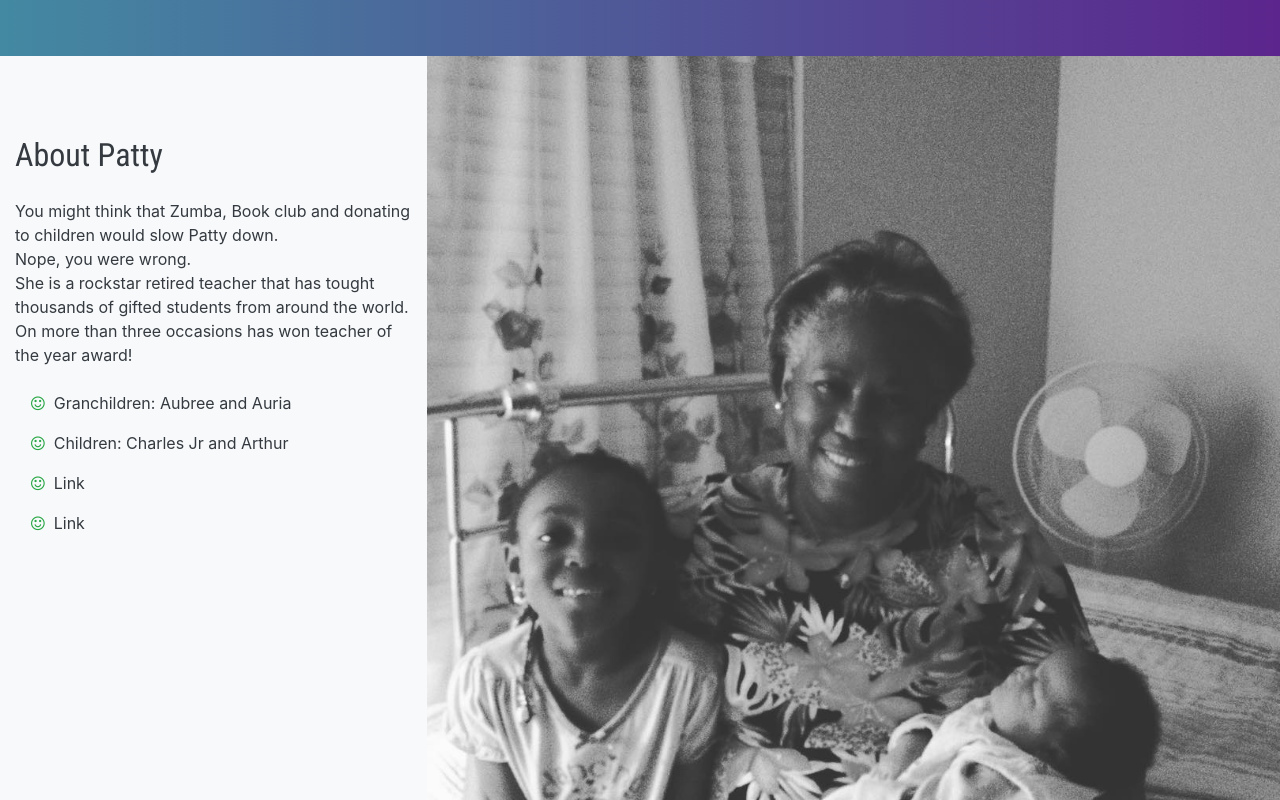
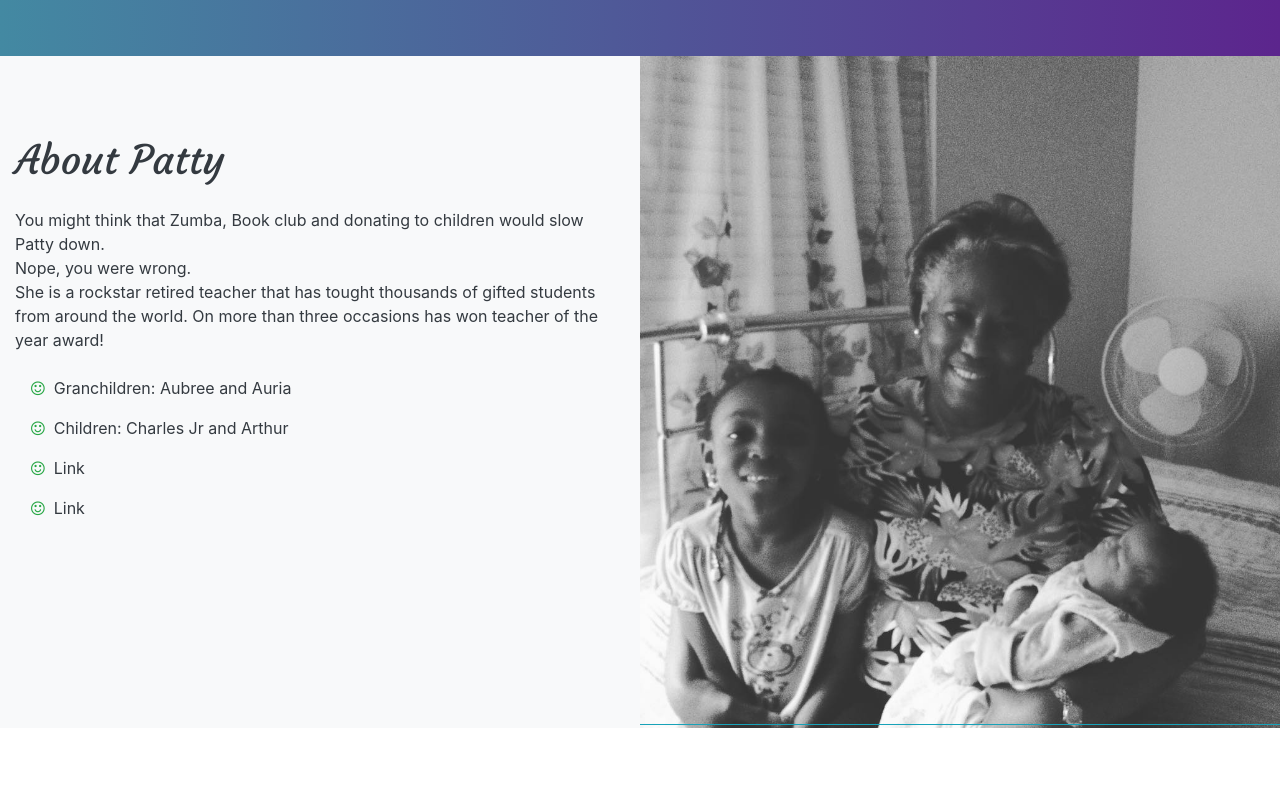
Before and after one commit to BracketNerd101/PattyPalace, a website with bundled scripts: page PattyPalace_BST4/index.html in a window 1280 px wide. Shown: the part 700-1500 px from the top of the page. Built offline with nearby package versions, Linux system fonts and the light colour scheme.

Commit message:
small layout changes

```diff
--- a/PattyPalace_BST4/css/patty.css
+++ b/PattyPalace_BST4/css/patty.css
@@ -123,7 +123,7 @@ font-family: 'Roboto Condensed', sans-serif;
 
   background-size: cover;
   background-image: url(../img/patty_babies.jpg);
-  height: 50rem;
+  height: 42rem;
   width: 100%;
 }
 .patty_text_style {
@@ -134,11 +134,18 @@ font-family: 'Roboto Condensed', sans-serif;
 
 }
 
+.patty_text_style_2 {
+
+  margin-top: 5rem;
+  margin-bottom: 1.5rem;
+
+}
+
 .patty_travel_img {
 
   background-size: cover;
   background-image: url(../img/chaz_mom.jpg);
-  height: 50rem;
+  height: 42rem;
   width: 100%;
 }
 
--- a/PattyPalace_BST4/index.html
+++ b/PattyPalace_BST4/index.html
@@ -5,7 +5,7 @@
 
     <meta charset="utf-8">
     <meta name="viewport" content="width=device-width, initial-scale=1, shrink-to-fit=no">
-    <meta name="description" content="Meet Patty ">
+    <meta name="description" content="Meet Patty">
     <meta name="author" content="">
 
     <title>Meet Patty</title>
@@ -41,6 +41,9 @@
         </button>
         <div class="collapse navbar-collapse" id="navbarResponsive">
           <ul class="navbar-nav ml-auto">
+           <li class="nav-item">
+              <a class="nav-link text-dark js-scroll-trigger" href="#hero_banner">Home</a>
+            </li>
             <li class="nav-item">
               <a class="nav-link text-dark js-scroll-trigger" href="#about">About</a>
             </li>
@@ -77,8 +80,8 @@
     <section id="family">
       <div class="container-fluid">
         <div class="row">
-          <div class="col-sm-12 col-md-4 col-lg-4 bg-light">
-            <h2 class="text-dark patty_text_style header_font_style">About Patty</h2>
+          <div class="col-sm-12 col-md-6 col-lg-6 bg-light">
+            <h1 class="text-dark patty_text_style_2 header_font_style">About Patty</h1>
             <p class="text-dark">You might think that Zumba, Book club and donating to children would slow Patty down. <br> Nope, you were wrong. <br>
                 She is a rockstar retired teacher that has tought thousands of gifted students from around the world. On more than three occasions has won teacher of the year award!  </p>
             </p>
@@ -97,7 +100,7 @@
               </li>
             </ul>
           </div>
-          <div class="col-sm-12 col-md-8 col-lg-8 patty_style_1">
+          <div class="col-sm-12 col-md-6 col-lg-6 patty_style_1">
             <!-- <img src=" " class="patty_style_1" alt=""> -->
           </div>
         </div>
@@ -108,10 +111,11 @@
     <section id="travel">
       <div class="container-fluid">
         <div class="row">
-          <div class="col-lg-6  patty_travel_img">
+          <div class="col-lg-6 ">
 
           </div>
           <div class="col-lg-6 text-center bg-info">
+<!--
             <p class="text-light">
               <ul class="nav flex-column">
                 <li class="nav-item">
@@ -128,6 +132,7 @@
                 </li>
               </ul>
             </p>
+-->
 
           </div>
         </div>
```
